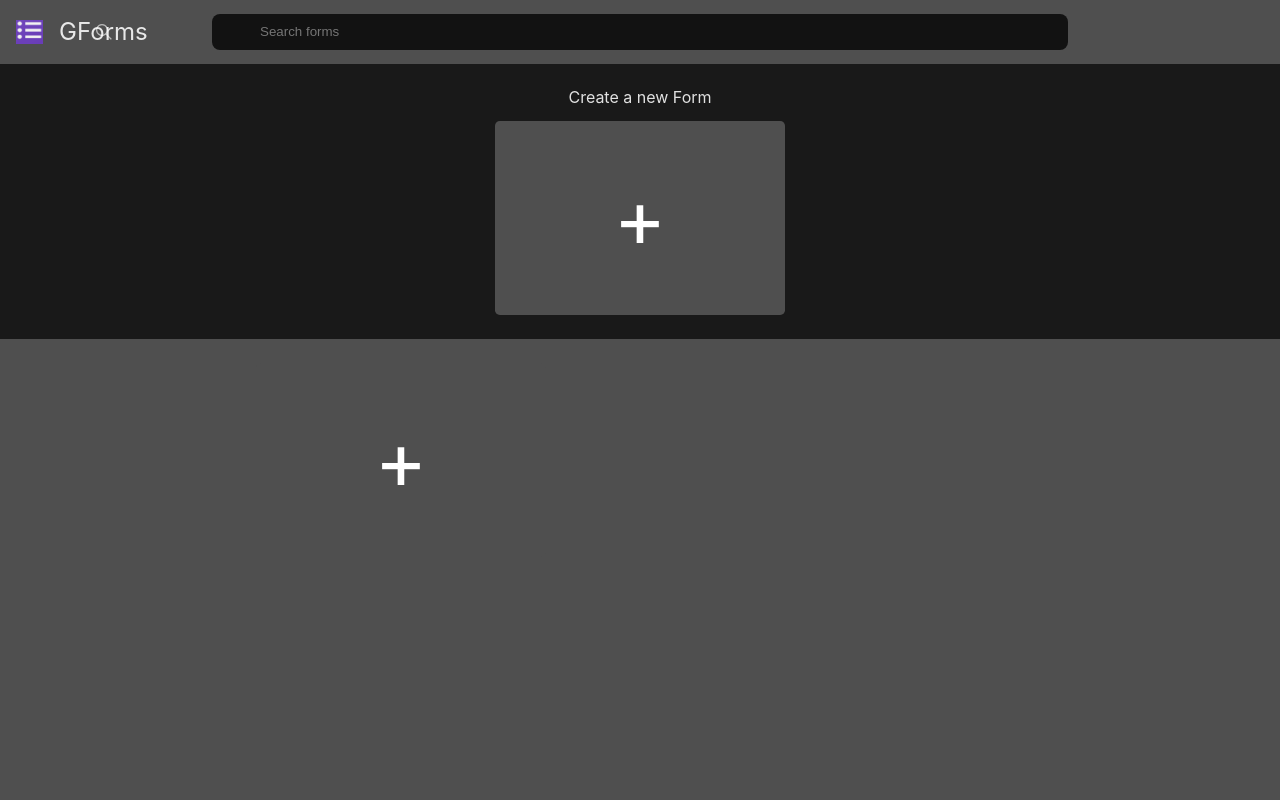
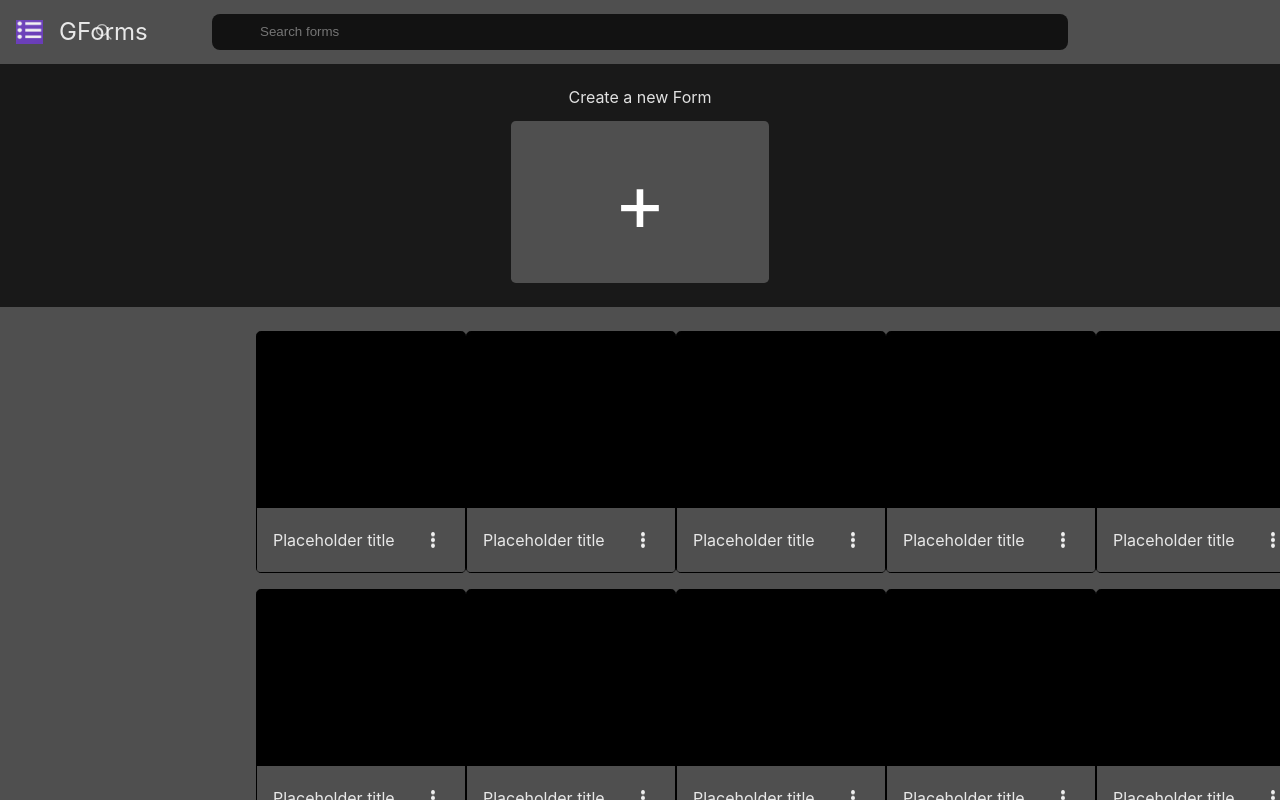
Before and after one commit to klindukhov/gforms-clone, a React (Vite) app: page / in a window 1280 px wide. Built offline with nearby package versions, Linux system fonts and the light colour scheme.

Commit message:
implement formcard designwith a placeholder dialog

```diff
--- a/src/ui/common.tsx
+++ b/src/ui/common.tsx
@@ -17,7 +17,7 @@ export const Panel = styled.div`
   border-radius: 0.3rem;
   border: 1px solid transparent;
   &: hover {
-    border: 1px solid #bebebe;
+    border: 1px solid #bebebeb1;
   }
 `;
 
--- /dev/null
+++ b/src/ui/components/CreateNewFormCard.tsx
@@ -0,0 +1,26 @@
+import { useNavigate } from "react-router-dom";
+import styled from "styled-components";
+import { Panel } from "../common";
+
+export default function CreateNewFormCard() {
+  const navigate = useNavigate();
+  return (
+    <CreateNewFormCardPanel onClick={() => navigate("/form")}>
+      <CreateSymbol>+</CreateSymbol>
+    </CreateNewFormCardPanel>
+  );
+}
+
+const CreateNewFormCardPanel = styled(Panel)`
+  height: 10rem;
+  width: 16rem;
+  display: grid;
+  align-items: center;
+  cursor: pointer;
+`;
+
+const CreateSymbol = styled.div`
+  color: white;
+  text-align: center;
+  font-size: 5rem;
+`;
--- a/src/ui/components/FormCard.tsx
+++ b/src/ui/components/FormCard.tsx
@@ -1,26 +1,83 @@
 import { useNavigate } from "react-router-dom";
 import styled from "styled-components";
-import { Panel } from "../common";
+import { COLOR_PANEL, Panel } from "../common";
+import KebabMenuButton from "../../assets/KebabMenuButton.png";
+import { useState } from "react";
 
-export default function CreateNewFormCard() {
+export default function FormCard() {
+  const [isDialogueOpen, setIsDialogueOpen] = useState(false);
+
+  const HandleClick = () => {
+    alert("you clicked");
+  };
+
   const navigate = useNavigate();
   return (
-    <CreateNewFormCardPanel onClick={() => navigate("/form")}>
-      <CreateSymbol>+</CreateSymbol>
-    </CreateNewFormCardPanel>
+    <div>
+      <FormCardPanel onClick={HandleClick}>
+        <BottomCardPanel>
+          <span style={{ justifySelf: "start" }}>Placeholder title</span>
+          <div style={{ justifySelf: "end" }}>
+            <KebabMenuWrapper
+              onClick={(e) => {
+                setIsDialogueOpen(!isDialogueOpen);
+                e.stopPropagation();
+              }}
+            >
+              <img src={KebabMenuButton} style={{ height: "1rem" }} />
+            </KebabMenuWrapper>
+            {isDialogueOpen && <KebabDialogue></KebabDialogue>}
+          </div>
+        </BottomCardPanel>
+      </FormCardPanel>
+    </div>
   );
 }
 
-const CreateNewFormCardPanel = styled(Panel)`
-  height: 12rem;
-  width: 18rem;
+const KebabDialogue = styled.div`
+  height: 6rem;
+  width: 10rem;
+  background-color: ${COLOR_PANEL};
+  border: solid 1px black;
+  position: absolute;
+  border-radius: 0.2rem;
+`;
+
+const FormCardPanel = styled(Panel)`
+  height: 15rem;
+  width: 13rem;
   display: grid;
   align-items: center;
   cursor: pointer;
+  background-color: black;
+  padding-bottom: 0px;
+  padding-left: 0px;
+  border: solid 1px black;
 `;
 
-const CreateSymbol = styled.div`
-  color: white;
-  text-align: center;
-  font-size: 5rem;
+const BottomCardPanel = styled.div`
+  max-width: 13rem;
+  height: 2rem;
+  background-color: ${COLOR_PANEL};
+  align-self: end;
+  border-radius: 0rem 0rem 0.2rem 0.2rem;
+  padding: 1rem;
+  display: grid;
+  align-items: center;
+  grid-template-columns: auto auto;
 `;
+
+const KebabMenuWrapper = styled.div`
+  height: 2rem;
+  width: 2rem;
+  border-radius: 1rem;
+  background-color: transparent;
+  justify-self: end;
+  display: grid;
+  align-items: center;
+  justify-items: center;
+  z-index: 100;
+  &: hover {
+    background-color: rgba(0, 0, 0, 0.3);
+  }
+`;
--- a/src/ui/pages/MainPage.tsx
+++ b/src/ui/pages/MainPage.tsx
@@ -1,8 +1,9 @@
 import { useNavigate } from "react-router-dom";
-import CreateNewFormCard from "../components/FormCard";
+import CreateNewFormCard from "../components/CreateNewFormCard";
 import { COLOR_PANEL, Page } from "../common";
 import MainPageHeader from "../components/MainPageHeader";
 import styled from "styled-components";
+import FormCard from "../components/FormCard";
 
 export default function MainPage() {
   const navigate = useNavigate();
@@ -14,7 +15,17 @@ export default function MainPage() {
         <CreateNewFormCard />
       </MainPageNewFormSection>
       <MainPageAllFormsSection>
-        <CreateNewFormCard />
+        <FormCard />
+        <FormCard />
+        <FormCard />
+        <FormCard />
+        <FormCard />
+        <FormCard />
+        <FormCard />
+        <FormCard />
+        <FormCard />
+        <FormCard />
+        <FormCard />
       </MainPageAllFormsSection>
     </CustomBackground>
   );
@@ -34,6 +45,9 @@ const MainPageAllFormsSection = styled(Page)`
   padding-right: 20vw;
   background-color: transparent;
   min-height: 0rem;
+  display: grid;
+  grid-template-columns: auto auto auto auto auto;
+  row-gap: 1rem;
 `;
 
 const CustomBackground = styled.div`
--- a/src/ui/pages/views/EditView.tsx
+++ b/src/ui/pages/views/EditView.tsx
@@ -4,17 +4,19 @@ import { getForm, Question, setForm } from "../../../api";
 import { QPanel, TextField } from "../../common";
 import QuestionCard, { QuestionType } from "../../components/QuestionCard";
 
-interface EditViewProps{
+interface EditViewProps {
   setHeaderTitle: Function;
 }
 
-export default function EditView({setHeaderTitle} : EditViewProps) {
+export default function EditView({ setHeaderTitle }: EditViewProps) {
   let [formTitle, setFormTitle] = useState("New Form");
   let [formDescription, setFormDescription] = useState("New Description");
 
   let [questions, setQuestions] = useState<Question[]>([]);
 
-  useEffect(() => {setHeaderTitle(formTitle)}, [formTitle])
+  useEffect(() => {
+    setHeaderTitle(formTitle);
+  }, [formTitle]);
 
   useEffect(() => {
     getForm().then((form) => {
@@ -71,6 +73,7 @@ export default function EditView({setHeaderTitle} : EditViewProps) {
     <React.Fragment>
       <QPanel style={{ width: "54rem" }}>
         <TextField
+          style={{ fontSize: 18 }}
           value={formTitle}
           onChange={(e) => setFormTitle(e.target.value)}
           placeholder='Title'
```
Also changed, not shown: src/assets/KebabMenuButton.png (added).
